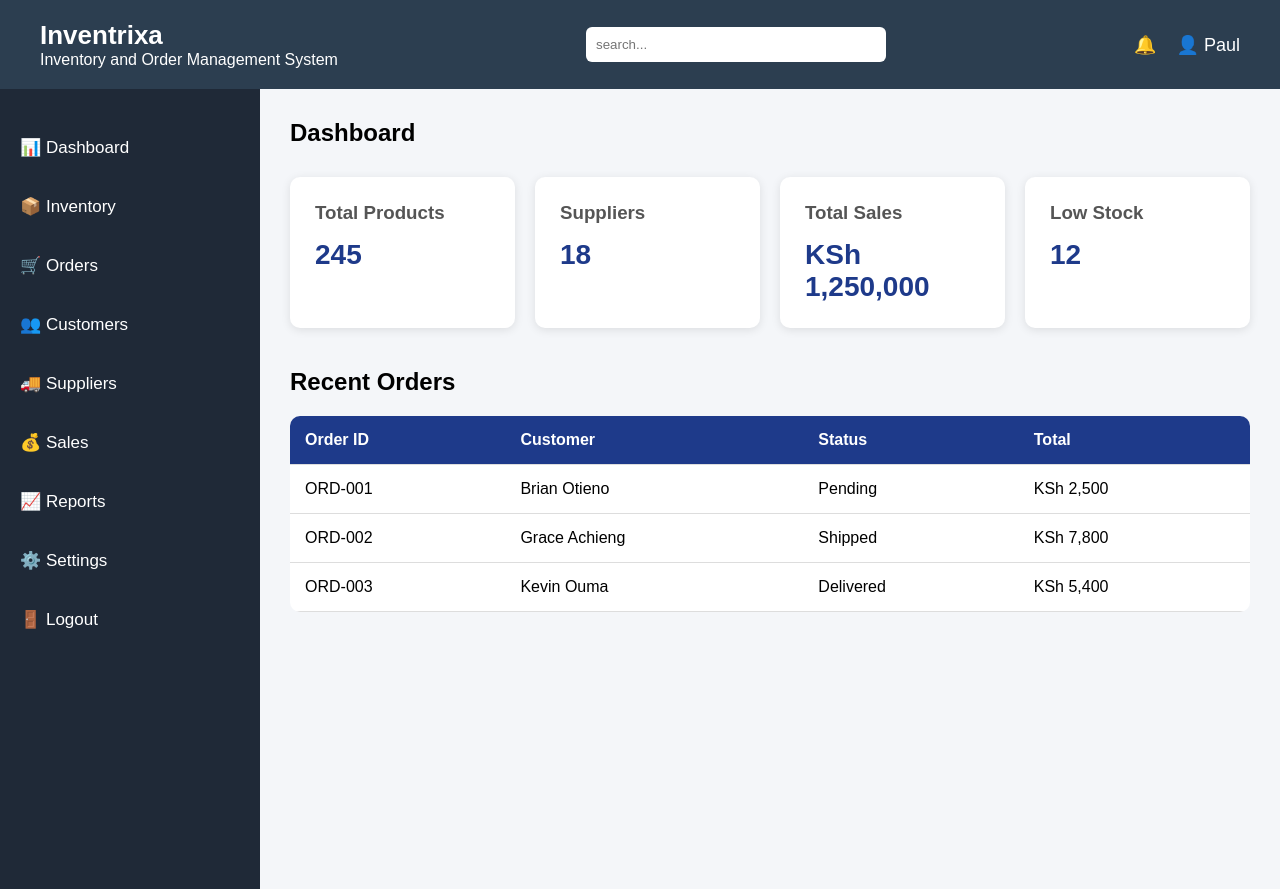
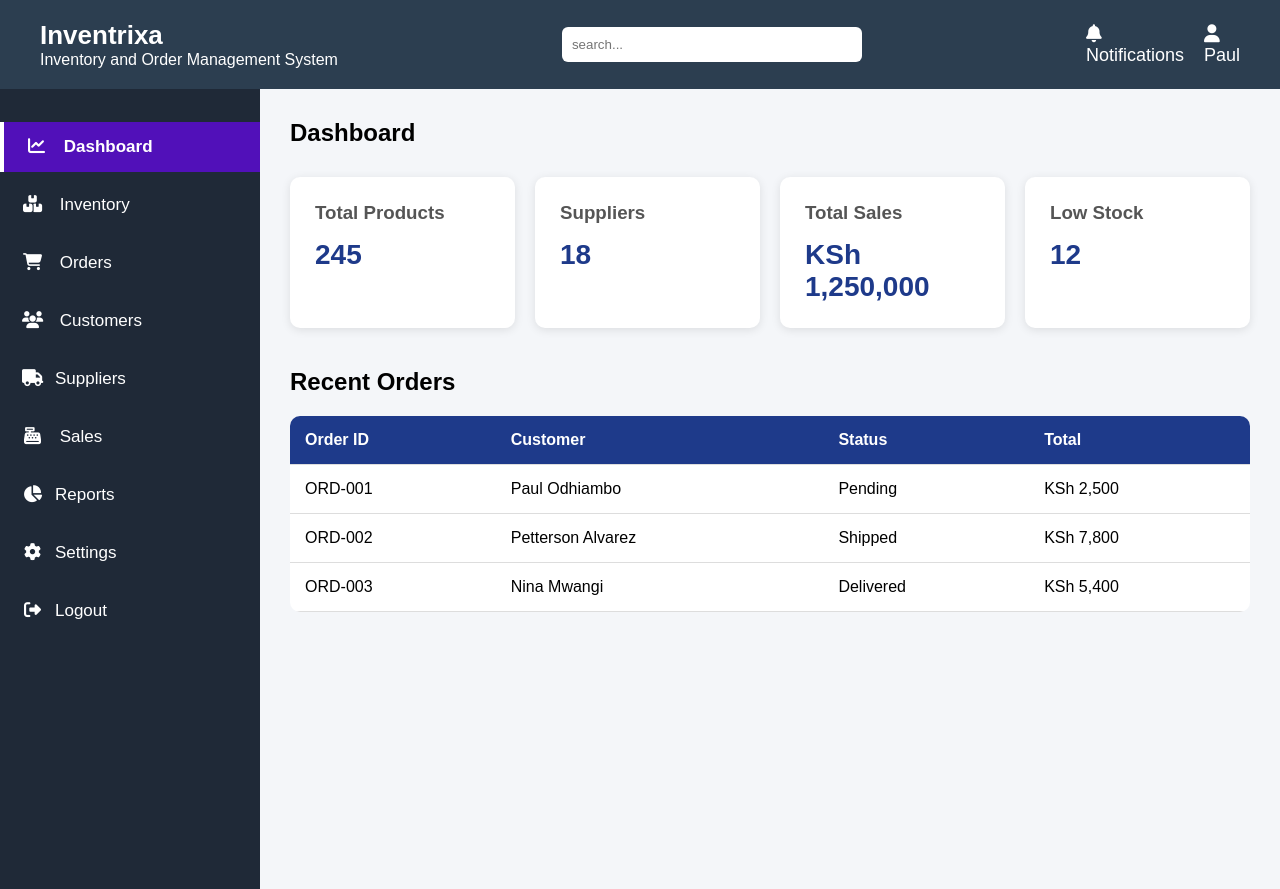
Before and after one commit to odhiambopaul/Inventrixa, a plain HTML site: page index.html in a window 1280 px wide. Drawn offline with Linux system fonts and the light colour scheme.

Commit message:
I improved the dashboard UI with Font Awesome iconsand sidebar styling

```diff
--- a/css/style.css
+++ b/css/style.css
@@ -13,6 +13,7 @@ body {
 
 /* Header */
 /* Header */
+/*align-items: centre;*/
 
 .header{
     display:flex;
@@ -48,7 +49,7 @@ body {
 
     font-size:18px;
 
-    cursor:pointer;
+    cursor:default;
 }
 
 /* Layout */
@@ -78,13 +79,27 @@ body {
     color: white;
     text-decoration: none;
     padding: 15px 20px;
-    transition: 0.3s;
+    transition: 2s;
     font-size: 17px;
 }
 
 .sidebar a:hover {
-    background: #10B981;
+    background: red;
     padding-left: 30px;
+}
+
+/* Active Sidebar Link */
+.sidebar a.active {
+    background: #5110b9;
+    color: rgb(255, 255, 255);
+    font-weight: bold;
+    border-left: 4px solid rgb(255, 255, 255);
+}
+
+.sidebar i {
+    width: 25px;
+    margin-right: 10px;
+    text-align: center;
 }
 
 /* Main content */
--- a/index.html
+++ b/index.html
@@ -4,6 +4,8 @@
     <meta charset="UTF-8">
     <meta name="viewport" content="width=device-width, initial-scale=1.0">
     <title>Inventrixa</title>
+
+    <link rel="stylesheet" href="https://cdnjs.cloudflare.com/ajax/libs/font-awesome/6.7.2/css/all.min.css">
 
     <link rel="stylesheet" href="css/style.css">
 </head>
@@ -21,8 +23,8 @@
         </div>
 
         <div class="user">
-            <span>🔔</span>
-        <span>👤 Paul</span>
+            <span><i class="fa-solid fa-bell"></i><br>Notifications</span>
+        <span><i class="fa-solid fa-user"></i><br>Paul</span>
         </div>
     </header>
 
@@ -32,23 +34,23 @@
 
     <ul>
 
-        <li><a href="index.html">📊 Dashboard</a></li>
+       <li><a href="index.html" class="active"><i class="fa-solid fa-chart-line"></i> Dashboard</a></li>
 
-        <li><a href="products.html">📦 Inventory</a></li>
+        <li><a href="products.html"><i class="fa-solid fa-boxes-stacked"></i> Inventory</a></li>
 
-        <li><a href="#">🛒 Orders</a></li>
+        <li><a href="#"><i class="fa-solid fa-cart-shopping"></i> Orders</a></li>
 
-        <li><a href="#">👥 Customers</a></li>
+        <li><a href="#"><i class="fa-solid fa-users"></i> Customers</a></li>
 
-        <li><a href="suppliers.html">🚚 Suppliers</a></li>
+        <li><a href="suppliers.html"><i class="fa-solid fa-truck"></i>Suppliers</a></li>
 
-        <li><a href="sales.html">💰 Sales</a></li>
+        <li><a href="sales.html"><i class="fa-solid fa-cash-register"></i> Sales</a></li>
 
-        <li><a href="reports.html">📈 Reports</a></li>
+        <li><a href="reports.html"><i class="fa-solid fa-chart-pie"></i>Reports</a></li>
 
-        <li><a href="settings.html">⚙️ Settings</a></li>
+        <li><a href="settings.html"> <i class="fa-solid fa-gear"></i>Settings</a></li>
 
-        <li><a href="login.html">🚪 Logout</a></li>
+        <li><a href="login.html"> <i class="fa-solid fa-right-from-bracket"></i>Logout</a></li>
 
     </ul>
 
@@ -105,21 +107,21 @@
 
                 <tr>
                     <td>ORD-001</td>
-                    <td>Brian Otieno</td>
+                    <td>Paul Odhiambo</td>
                     <td>Pending</td>
                     <td>KSh 2,500</td>
                 </tr>
 
                 <tr>
                     <td>ORD-002</td>
-                    <td>Grace Achieng</td>
+                    <td>Petterson Alvarez</td>
                     <td>Shipped</td>
                     <td>KSh 7,800</td>
                 </tr>
 
                 <tr>
                     <td>ORD-003</td>
-                    <td>Kevin Ouma</td>
+                    <td>Nina Mwangi</td>
                     <td>Delivered</td>
                     <td>KSh 5,400</td>
                 </tr>
```
Also changed, not shown: add-product.html (added, +1 -0 lines), products.html (+3 -1 lines), reports.html (+1 -0 lines), sales.html (+1 -0 lines), settings.html (+1 -0 lines), suppliers.html (+1 -0 lines).
